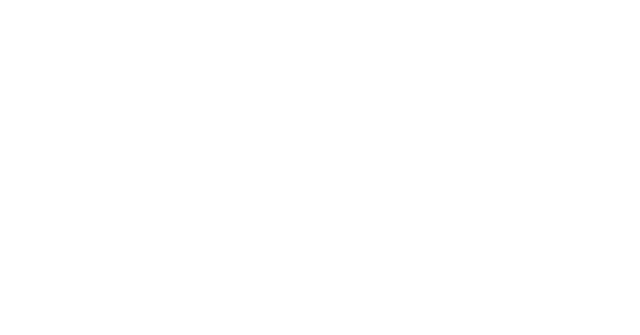
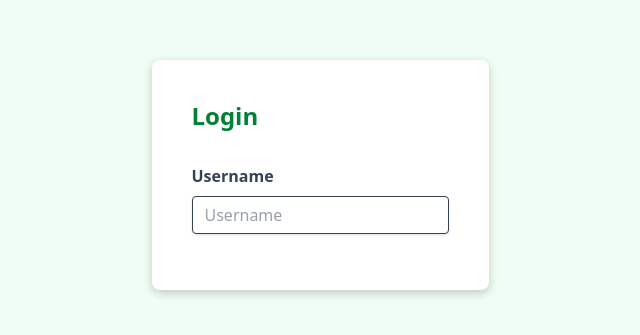
Before and after one commit to Gehan1226/CMS-frontend, a React (Vite) app: page /login in a window 1280 px wide. Before the commit this address had no page. Shown: the part 225-560 px from the top of the page, without its empty margins (320-960 px from the left). Built offline with nearby package versions, Linux system fonts and the light colour scheme.

Commit message:
Add routing for LoginPage and update Header component for navigation

```diff
--- a/src/components/home/Header.tsx
+++ b/src/components/home/Header.tsx
@@ -1,11 +1,15 @@
+import { Link } from "react-router-dom";
+
 export const Header = () => {
   return (
     <header className="flex flex-col justify-between md:flex-row items-center p-4 shadow-md bg-white">
       <h1 className="text-2xl font-bold text-green-700">CleanSwift</h1>
       <div className="space-x-4">
-        <button className="bg-green-600 text-white px-4 py-2 rounded hover:bg-green-700">
-          Login
-        </button>
+        <Link to="/login">
+          <button className="bg-green-600 text-white px-4 py-2 rounded hover:bg-green-700">
+            Login
+          </button>
+        </Link>
         <button className="bg-white text-green-600 border border-green-600 px-4 py-2 rounded hover:bg-green-100">
           Signup
         </button>
--- a/src/pages/LoginPage.tsx
+++ b/src/pages/LoginPage.tsx
@@ -1,5 +1,25 @@
 export default function LoginPage() {
   return (
-    <div>LoginPage</div>
-  )
+    <div className="flex flex-col items-center justify-center bg-green-50 min-h-screen">
+      <div className=" shadow-[0_3px_10px_rgb(0,0,0,0.2)] mx-auto w-fit bg-white rounded-lg p-6">
+        <h1 className="text-2xl font-bold text-green-700 p-4">Login</h1>
+        <form className="p-4">
+          <div className="mb-4">
+            <label
+              className="block text-gray-700 font-bold mb-2"
+              htmlFor="username"
+            >
+              Username
+            </label>
+            <input
+              className="shadow appearance-none border rounded w-full py-2 px-3 text-gray-700 leading-tight focus:outline-none focus:shadow-outline"
+              id="username"
+              type="text"
+              placeholder="Username"
+            />
+          </div>
+        </form>
+      </div>
+    </div>
+  );
 }
--- a/src/routes/AppRouter.tsx
+++ b/src/routes/AppRouter.tsx
@@ -1,11 +1,12 @@
 import { Routes, Route } from "react-router-dom";
 import Home from "../pages/Home";
-
+import LoginPage from "../pages/LoginPage";
 
 const AppRouter = () => {
   return (
     <Routes>
       <Route path="/" element={<Home />} />
+      <Route path="/login" element={<LoginPage />} />
     </Routes>
   );
 };
```
